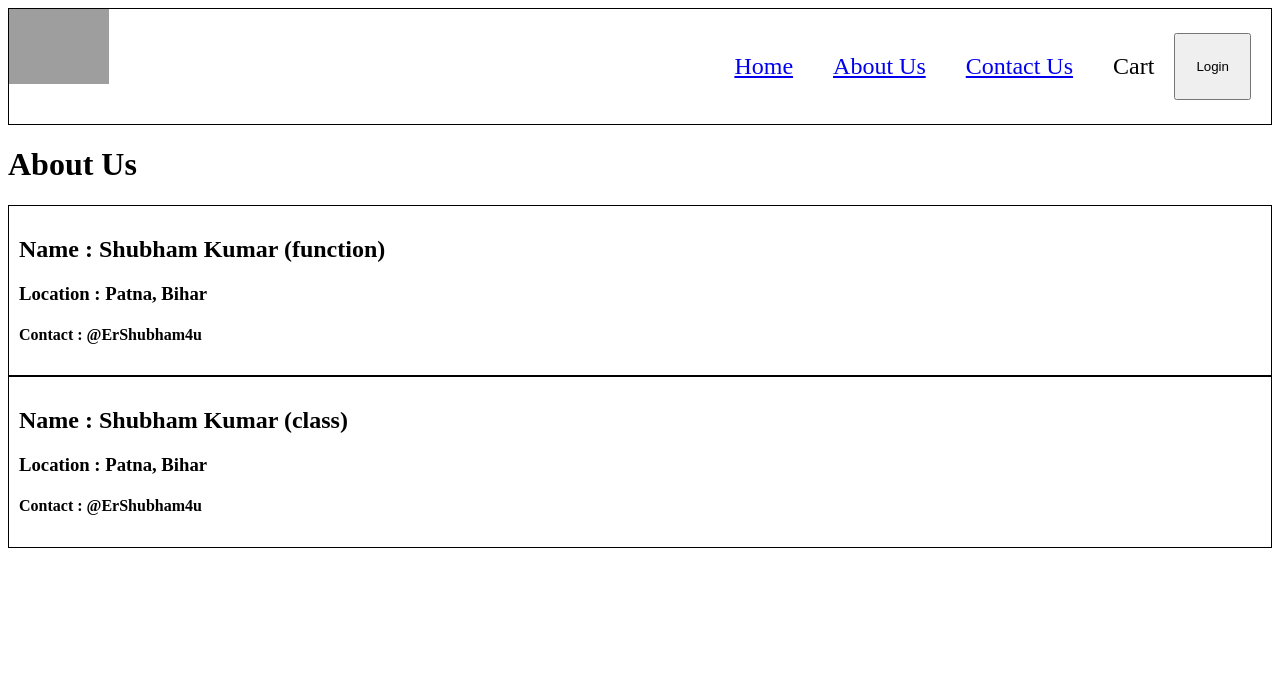
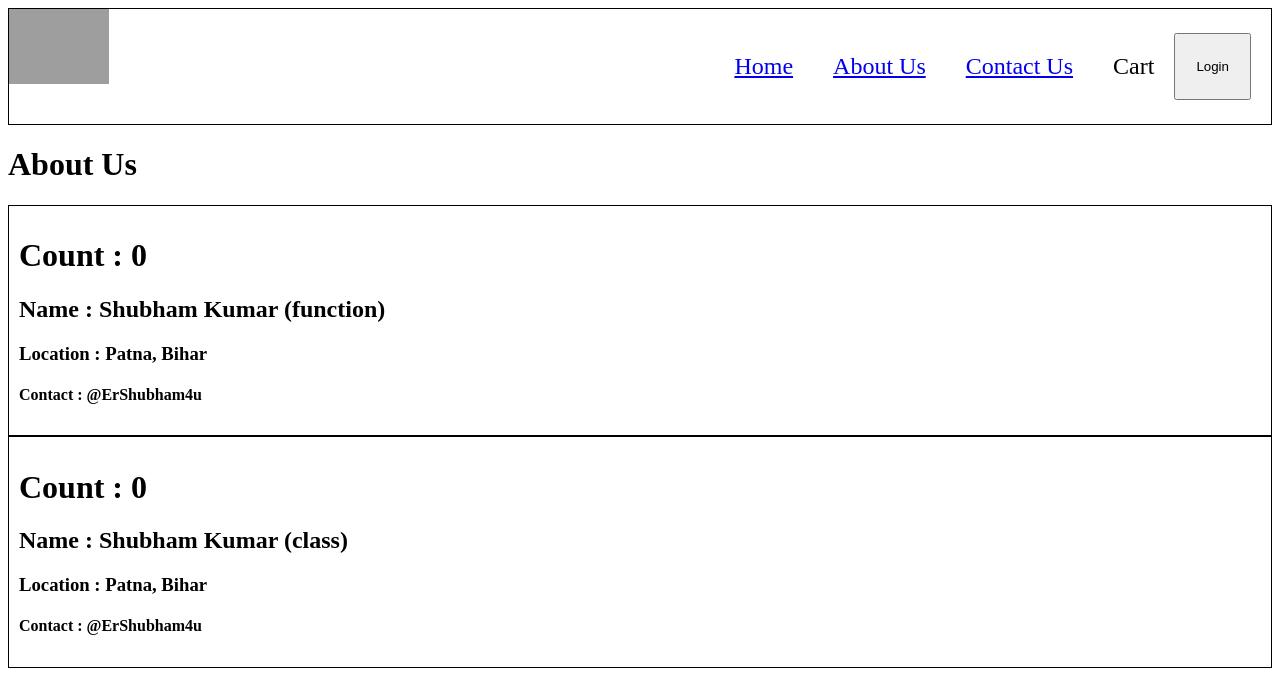
Before and after one commit to ErShubham4u/CJC, a React (Vite) app: page /about in a window 1280 px wide. Shown: the top 674 px of the page. Built offline with nearby package versions, Linux system fonts and the light colour scheme; grey boxes are pictures that could not be loaded.

Commit message:
Class - 11 ( Part - 07 )

```diff
--- a/src/components/User.js
+++ b/src/components/User.js
@@ -1,6 +1,10 @@
+import { useState } from "react";
+
 const User = ({ name, location, contact }) => {
+  const [count, setCount] = useState(0);
   return (
     <div className="user-card">
+      <h1>Count : {count}</h1>
       <h2>Name : {name}</h2>
       <h3>Location : {location}</h3>
       <h4>Contact : {contact}</h4>
--- a/src/components/UserClass.js
+++ b/src/components/UserClass.js
@@ -3,12 +3,15 @@ import React from "react";
 class UserClass extends React.Component {
   constructor(props) {
     super(props);
-    console.log(props);
+    this.state = {
+      count: 0,
+    };
   }
   render() {
     const { name, location, contact } = this.props;
     return (
       <div className="user-card">
+         <h1>Count : {this.state.count}</h1>
         <h2>Name : {name}</h2>
         <h3>Location : {location}</h3>
         <h4>Contact : {contact}</h4>
```
